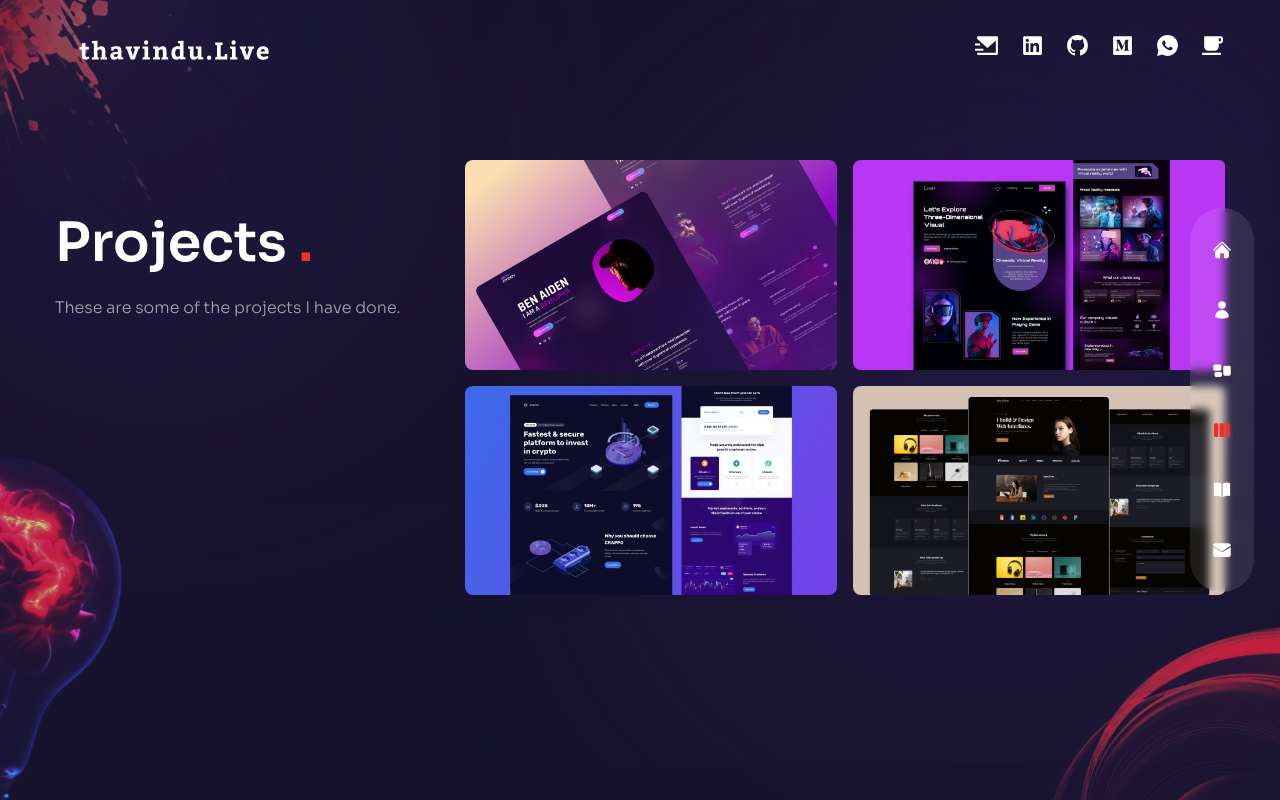
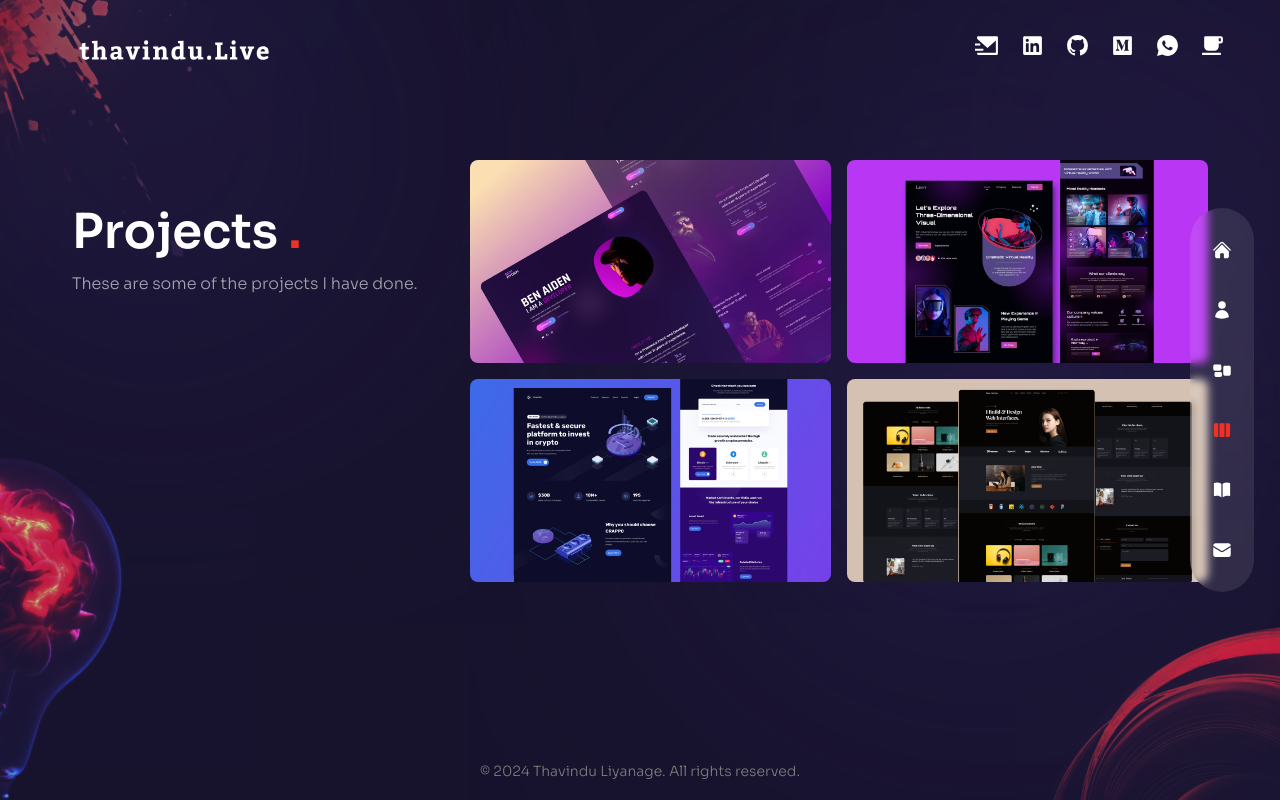
Before and after one commit to IthavinduU/thavindu-live-portfolio, a Next.js app: page /work in a window 1280 px wide. Built offline with nearby package versions, Linux system fonts and the light colour scheme.

Commit message:
Work page

```diff
--- a/components/WorkSlider.js
+++ b/components/WorkSlider.js
@@ -42,7 +42,7 @@ const WorkSlider = () => {
                         <div className="absolute inset-0 bg-gradient-to-l from-transparent via-[#e838cc] to-[#4a22bd] opacity-0 group-hover:opacity-80 transition-all duration-700"></div>
                         {/* title */}
                         <div className="absolute bottom-0 translate-y-full group-hover:-translate-y-10 group-hover:xl:-translate-y-20 transition-all duration-300">
-                          <div className="flex items-center gap-x-2 text-[13px] tracking-[0.2em]">
+                          <div className="flex items-center gap-x-2 text-[10px] sm:text-[12px] md:text-[13px] xl:text-[14px] tracking-[0.2em]">
                             {/* project title */}
                             <div className="delay-100">{image.title}</div>
                             {/* icon */}
--- a/pages/work/index.js
+++ b/pages/work/index.js
@@ -3,21 +3,22 @@ import Bulb from "../../components/Bulb";
 import Circles from "../../components/Circles";
 import { motion } from "framer-motion";
 import { fadeIn } from "../../variants";
+import Footer from "../../components/Footer";
 
 const Work = () => {
   return (
     <div className="h-full bg-primary/30 py-36 flex items-center">
       <Circles />
-      <div className="container mx-auto">
+      <div className="container mx-auto px-4 sm:px-6 lg:px-8">
         <div className="flex flex-col xl:flex-row gap-x-8">
           {/* text */}
-          <div className="text-center flex xl:w-[30vw] flex-col lg:text-left mb-4 xl:mb-0">
+          <div className="text-center flex xl:w-[30vw] flex-col lg:text-left mb-8 xl:mb-0">
             <motion.h2
               variants={fadeIn("up", 0.2)}
               initial="hidden"
               animate="show"
               exit="hidden"
-              className="h2 xl:mt-12"
+              className="text-2xl sm:text-3xl md:text-4xl xl:text-5xl font-semibold xl:mt-12 mb-4"
             >
               Projects <span className="text-accent">.</span>
             </motion.h2>
@@ -26,9 +27,9 @@ const Work = () => {
               initial="hidden"
               animate="show"
               exit="hidden"
-              className="mb-4 max-w-[400px] mx-auto lg:mx-0"
+              className="mb-8 max-w-[400px] mx-auto lg:mx-0 text-sm sm:text-base"
             >
-              <p>These are some of the projects I have done.</p>
+              These are some of the projects I have done.
             </motion.p>
           </div>
 
@@ -45,6 +46,8 @@ const Work = () => {
         </div>
       </div>
       <Bulb />
+      {/* Footer */}
+      <Footer />
     </div>
   );
 };
```
